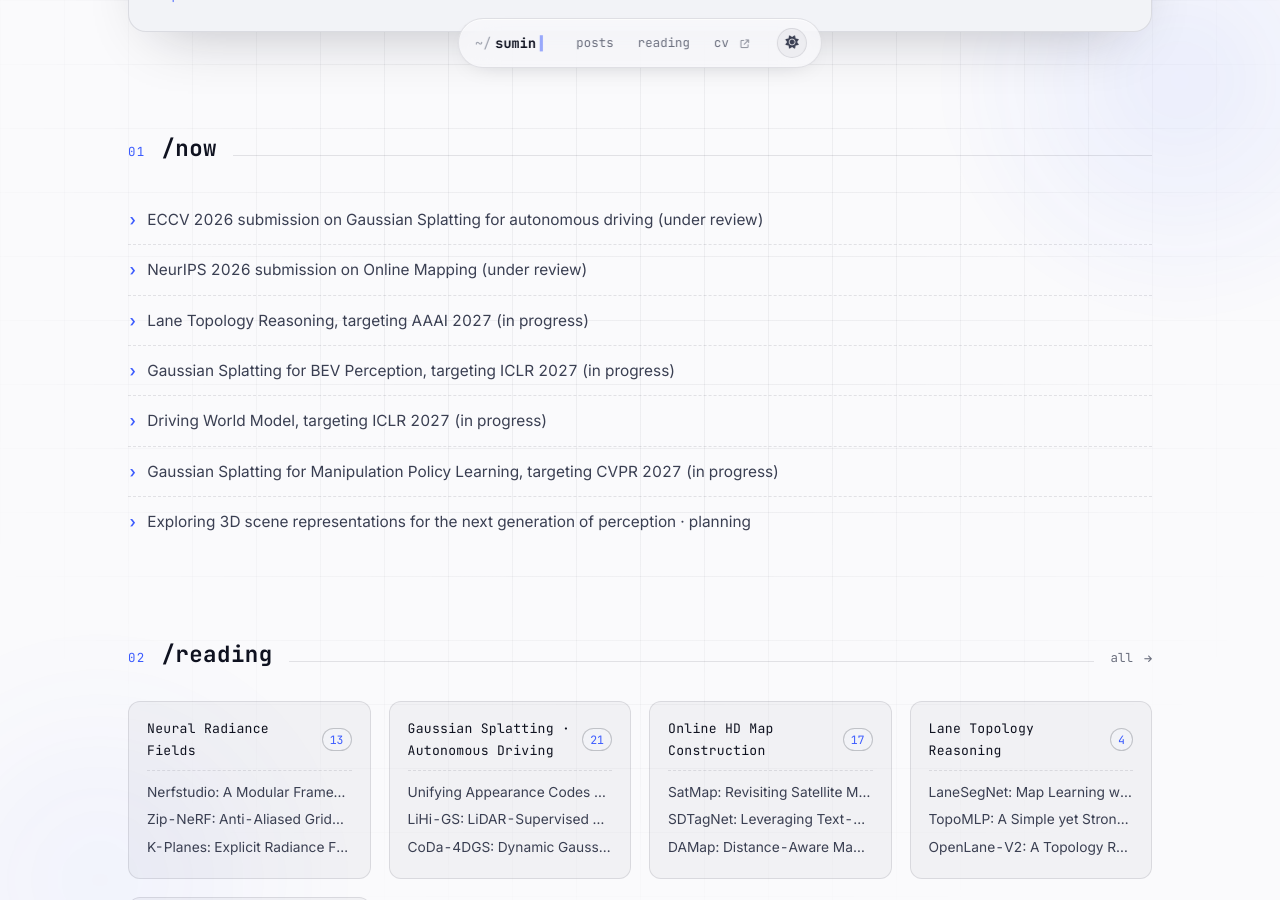
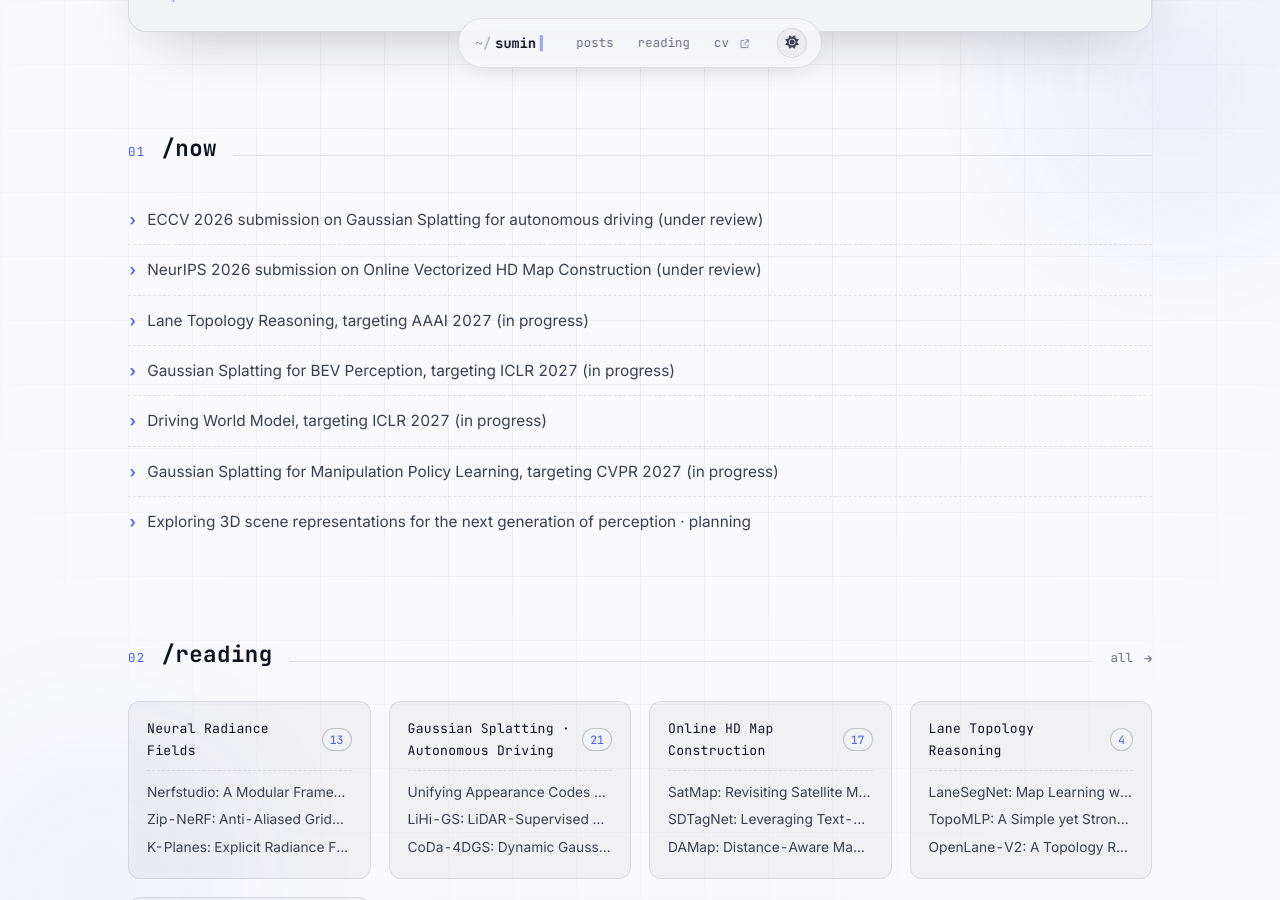
Before and after one commit to sumin1ee/sumin1ee.github.io, a Jekyll site: the page built from index.html, in a window 1280 px wide and 900 px high, scrolled down 601 px. Built offline with Jekyll 4.4.1, drawn with Linux system fonts in a browser that asks for light colours; the list of posts is cut into pages by our own code.

Commit message:
Update descriptions for consistency in research project entries

```diff
--- a/_config.yml
+++ b/_config.yml
@@ -4,7 +4,7 @@ tagline: Research notebook on vision-centric autonomous driving.
 description: >-
   Open research notebook of Sumin Lee — MS researcher at the Intelligent
   Robotics & Computer Vision Lab, Hanyang University. Notes on Gaussian
-  Splatting, Online Mapping, and end-to-end driving.
+  Splatting, online vectorized HD map construction, and end-to-end driving.
 url: "https://sumin1ee.github.io"
 baseurl: ""
 lang: en
--- a/_data/now.yml
+++ b/_data/now.yml
@@ -1,7 +1,7 @@
 # What I'm working on, currently. Edit this when things change.
 items:
   - "ECCV 2026 submission on Gaussian Splatting for autonomous driving (under review)"
-  - "NeurIPS 2026 submission on Online Mapping (under review)"
+  - "NeurIPS 2026 submission on Online Vectorized HD Map Construction (under review)"
   - "Lane Topology Reasoning, targeting AAAI 2027 (in progress)"
   - "Gaussian Splatting for BEV Perception, targeting ICLR 2027 (in progress)"
   - "Driving World Model, targeting ICLR 2027 (in progress)"
```
